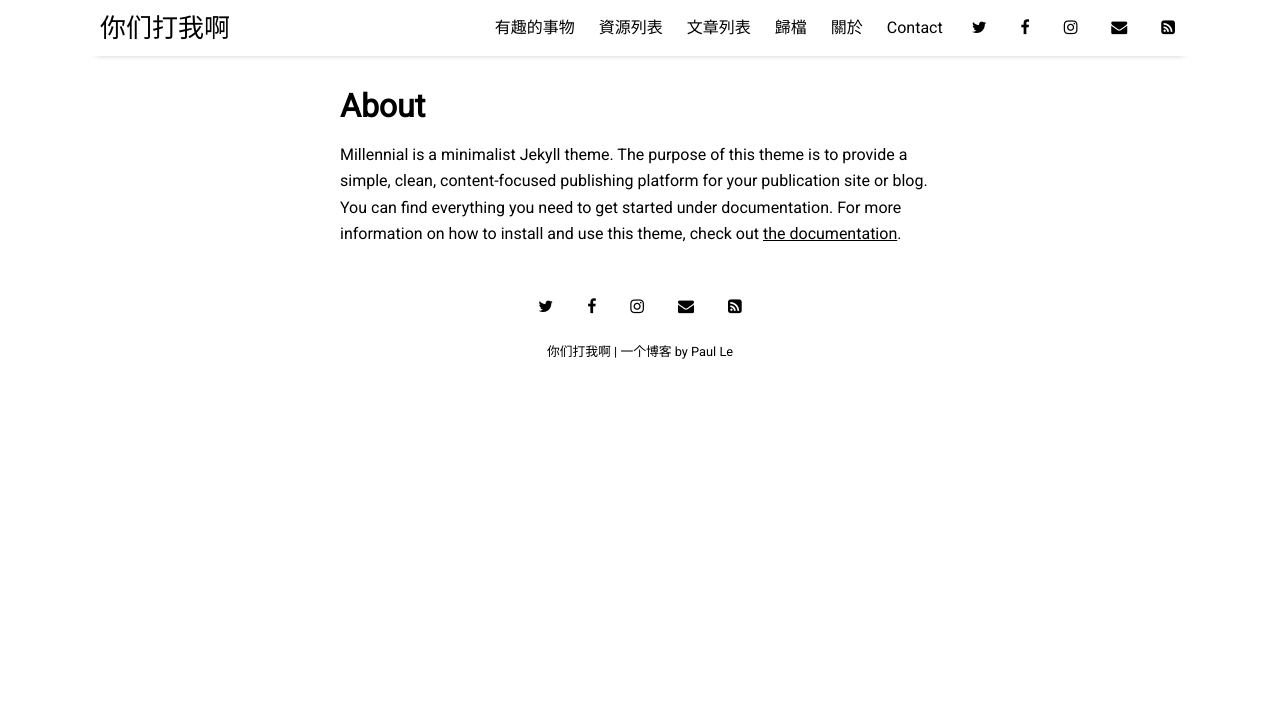
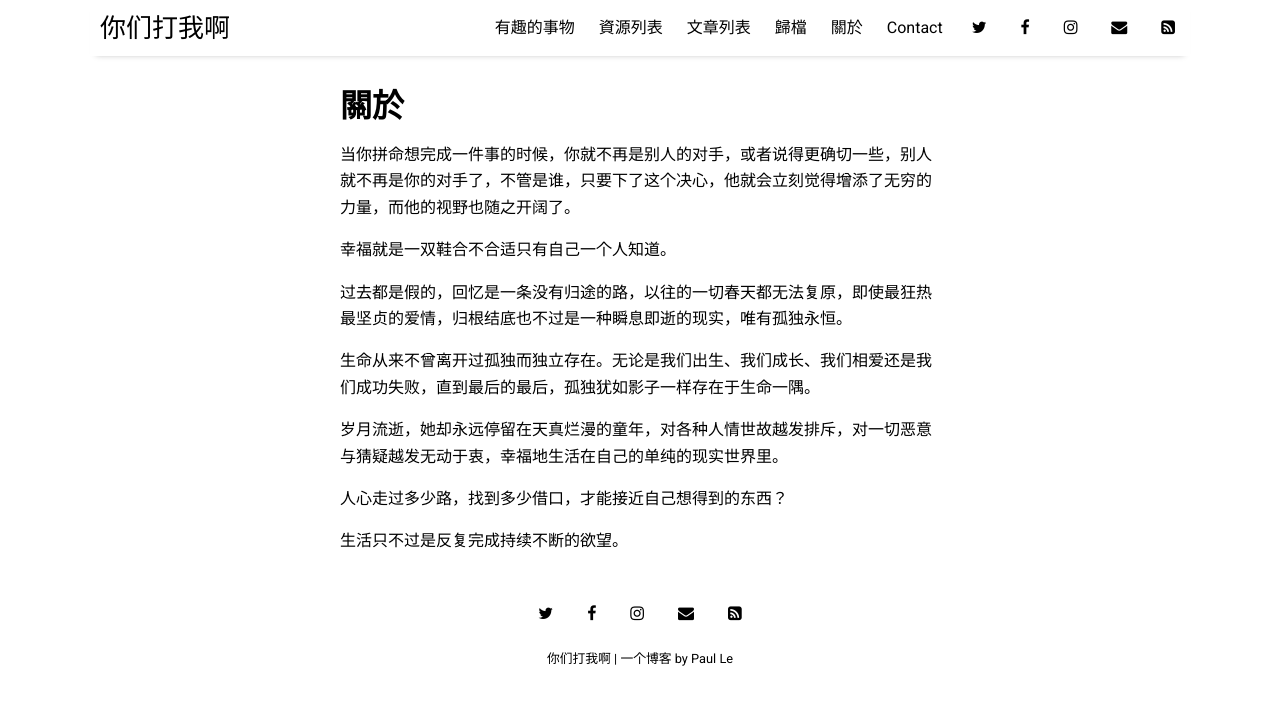
Before and after one commit to a545477542/a545477542.github.io, a Jekyll site: the page built from pages/about.md, in a window 1280 px wide. Shown: the top 705 px of the page. Built offline with Jekyll 4.4.1, drawn with Linux system fonts in a browser that asks for light colours; nearby versions of some CDN libraries.

Commit message:
Update about.md

```diff
--- a/pages/about.md
+++ b/pages/about.md
@@ -1,6 +1,18 @@
 ---
 layout: misc
-title: About
+title: 關於
 ---
 
-Millennial is a minimalist Jekyll theme. The purpose of this theme is to provide a simple, clean, content-focused publishing platform for your publication site or blog. You can find everything you need to get started under documentation. For more information on how to install and use this theme, check out [the documentation]({{ site.github.url }}{% post_url 2016-10-10-getting-started %}).
+当你拼命想完成一件事的时候，你就不再是别人的对手，或者说得更确切一些，别人就不再是你的对手了，不管是谁，只要下了这个决心，他就会立刻觉得增添了无穷的力量，而他的视野也随之开阔了。
+
+幸福就是一双鞋合不合适只有自己一个人知道。
+
+过去都是假的，回忆是一条没有归途的路，以往的一切春天都无法复原，即使最狂热最坚贞的爱情，归根结底也不过是一种瞬息即逝的现实，唯有孤独永恒。
+
+生命从来不曾离开过孤独而独立存在。无论是我们出生、我们成长、我们相爱还是我们成功失败，直到最后的最后，孤独犹如影子一样存在于生命一隅。
+
+岁月流逝，她却永远停留在天真烂漫的童年，对各种人情世故越发排斥，对一切恶意与猜疑越发无动于衷，幸福地生活在自己的单纯的现实世界里。
+
+人心走过多少路，找到多少借口，才能接近自己想得到的东西？
+
+生活只不过是反复完成持续不断的欲望。
```
